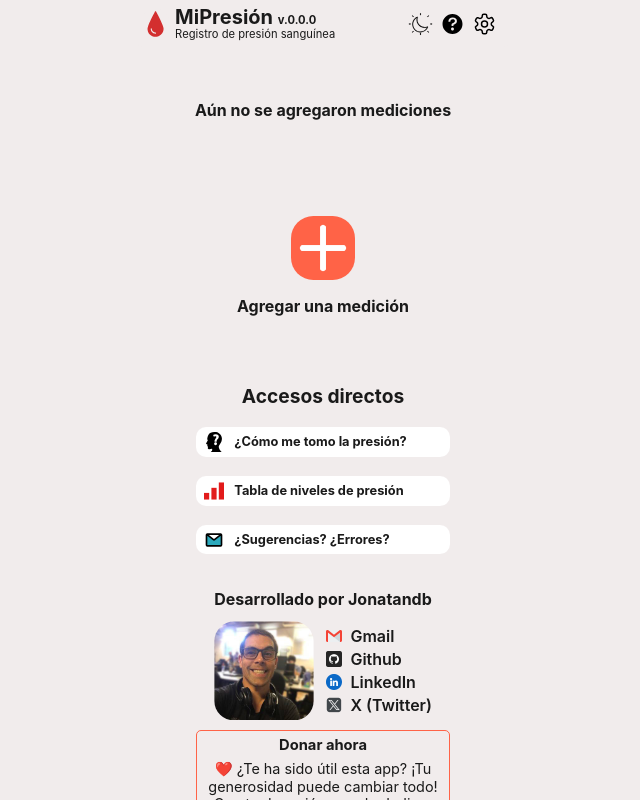
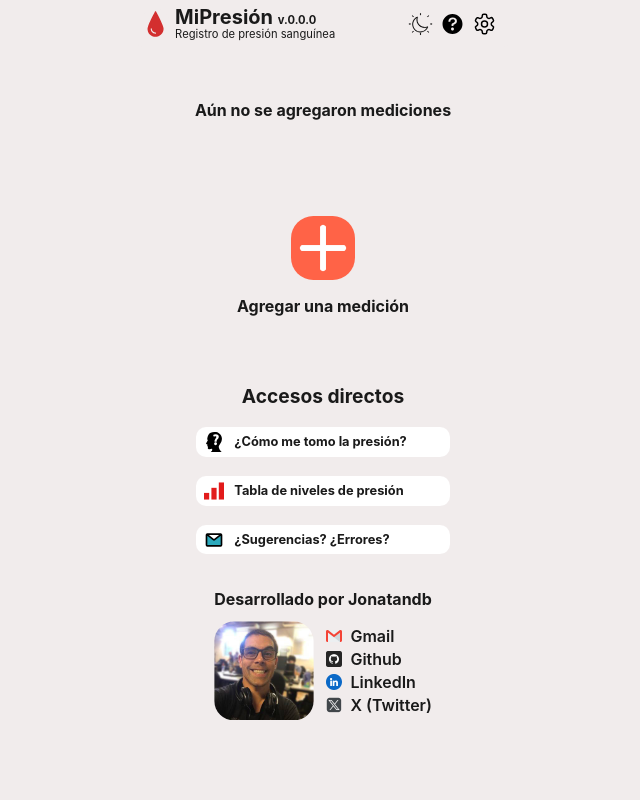
Before and after one commit to Jonatandb/MiPresion, a React (Vite) app: page / in a window 1280 px wide. Shown: the top 800 px of the page, without its empty margins (317-957 px from the left). Built offline with nearby package versions, Linux system fonts and the light colour scheme; what @react-pdf/renderer would draw is missing.

Commit message:
Remove Donate component form Shortcuts component

```diff
--- a/package.json
+++ b/package.json
@@ -1,7 +1,7 @@
 {
   "name": "mipresion",
   "description": "MiPresión - Registro de presión sanguínea por Jonatandb",
-  "version": "3.2.5",
+  "version": "3.2.6",
   "author": {
     "name": "Jonatandb",
     "email": "jonatandb@gmail.com",
--- a/src/components/Shortcuts/Shortcuts.module.css
+++ b/src/components/Shortcuts/Shortcuts.module.css
@@ -1,5 +1,5 @@
 .shortcutsContainer {
-  max-width: 375px;
+  max-width: 23.438rem;
   margin: 0 auto;
   display: flex;
 }
@@ -11,6 +11,7 @@
   gap: .2rem;
   height: 100%;
   padding: 0 3.8rem;
+  width: 100%;
 }
 
 .content::-webkit-scrollbar {
--- a/src/components/Shortcuts/Shortcuts.tsx
+++ b/src/components/Shortcuts/Shortcuts.tsx
@@ -1,6 +1,5 @@
 import { useNavigate } from "react-router-dom"
 import SocialMedia from "@/components/SocialMedia/SocialMedia"
-import Donate from "@/components/Donate/Donate"
 
 import QuestionIcon from "@/assets/svg/question.svg?react"
 import EmailIcon from "@/assets/svg/email.svg?react"
@@ -38,7 +37,6 @@ const Shortcuts = () => {
         <span className={styles.rowTitle}></span>
 
         <SocialMedia />
-        <Donate />
 
       </div>
     </div>
```
